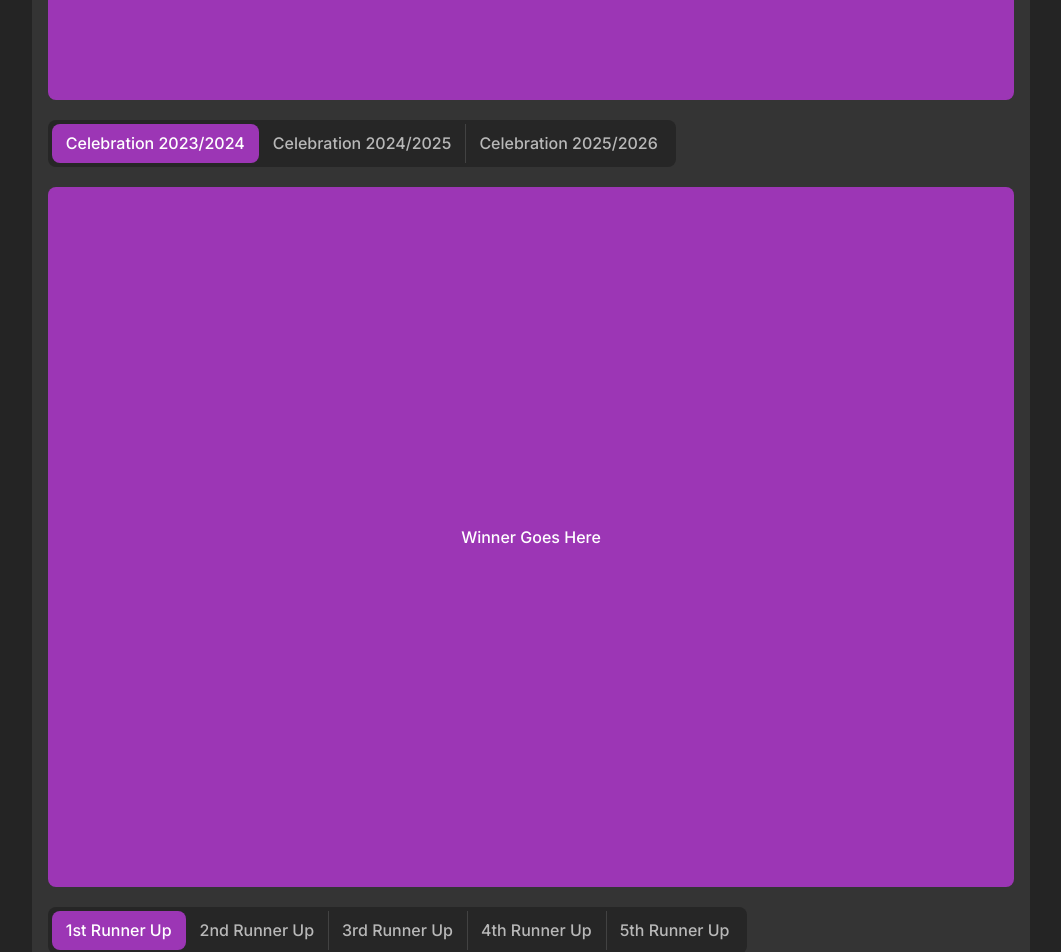
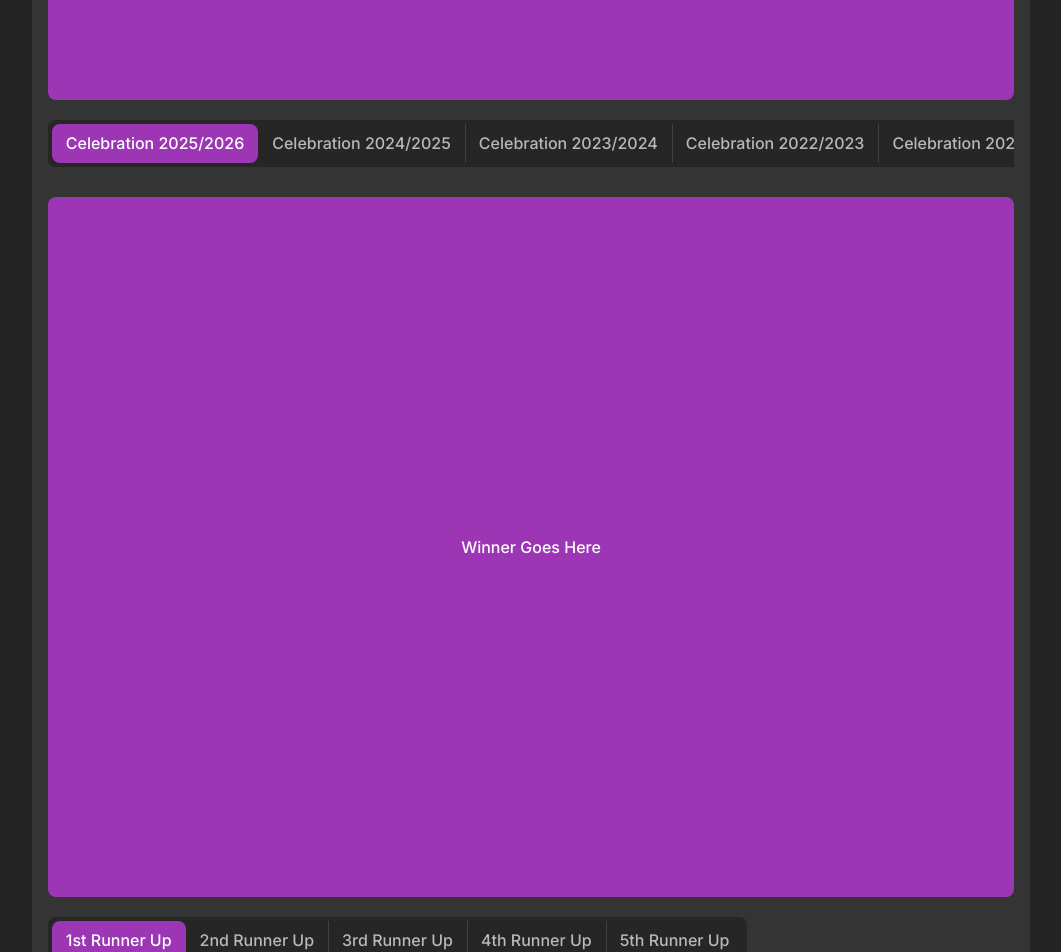
Before and after one commit to Ya-dola/spark-web, a Next.js app: page /challenge in a window 1280 px wide. Shown: the part 1100-2052 px from the top of the page, without its empty margins (109-1170 px from the left). Built offline with nearby package versions, Linux system fonts and the light colour scheme.

Commit message:
feat(scrollable-segmented-control): add scrollable segmented control
Added scrollable segmented control

```diff
--- a/app/challenge/page.tsx
+++ b/app/challenge/page.tsx
@@ -1,8 +1,9 @@
 'use client';
 
 import CustomAppShell from '@/components/custom_app_shell/custom_app_shell';
+import ScrollableSegmentedControl from '@/components/scrollable_segmented_control/scrollable_segmented_control';
 import SkeletonCard from '@/components/skeleton_card/skeleton_card';
-import { Flex, Paper, SegmentedControl, Space, Text } from '@mantine/core';
+import { Flex, Paper, Space, Text } from '@mantine/core';
 import { useMediaQuery } from '@mantine/hooks';
 
 function ChallengePage() {
@@ -52,8 +53,8 @@ function ChallengePage() {
           h={'auto'}
           bg={'#343434'}
           radius={'lg'}
-          px={'md'}
-          py={'xl'}
+          px={isMobile ? 'sm' : 'md'}
+          py={isMobile ? 'md' : 'xl'}
         >
           <SkeletonCard
             text={'Main Challenge Features Go Here'}
@@ -67,17 +68,19 @@ function ChallengePage() {
             height={400}
           />
           <Space h={'lg'} />
-          <SegmentedControl
-            w={isMobile ? '100%' : 'auto'}
-            orientation={isMobile ? 'vertical' : 'horizontal'}
-            size={'md'}
-            radius={'md'}
-            color={'grape'}
-            bg={'#262626'}
-            data={[
+          <ScrollableSegmentedControl
+            segmentData={[
+              'Celebration 2025/2026',
+              'Celebration 2024/2025',
               'Celebration 2023/2024',
-              'Celebration 2024/2025',
-              'Celebration 2025/2026',
+              'Celebration 2022/2023',
+              'Celebration 2021/2022',
+              'Celebration 2020/2021',
+              'Celebration 2019/2020',
+              'Celebration 2018/2019',
+              'Celebration 2017/2018',
+              'Celebration 2016/2017',
+              'Celebration 2015/2016',
             ]}
           />
           <Space h={'lg'} />
@@ -87,14 +90,8 @@ function ChallengePage() {
             height={700}
           />
           <Space h={'lg'} />
-          <SegmentedControl
-            w={isMobile ? '100%' : 'auto'}
-            orientation={isMobile ? 'vertical' : 'horizontal'}
-            size={'md'}
-            radius={'md'}
-            color={'grape'}
-            bg={'#262626'}
-            data={[
+          <ScrollableSegmentedControl
+            segmentData={[
               '1st Runner Up',
               '2nd Runner Up',
               '3rd Runner Up',
--- /dev/null
+++ b/components/scrollable_segmented_control/scrollable_segmented_control.tsx
@@ -0,0 +1,58 @@
+import {
+  MantineSize,
+  ScrollArea,
+  SegmentedControl,
+  SegmentedControlItem,
+} from '@mantine/core';
+import { useMediaQuery } from '@mantine/hooks';
+
+interface ScrollableSegmentedControlProps {
+  segmentData: (string | SegmentedControlItem)[];
+  scrollbars?: 'x' | 'y' | 'xy';
+  scrollType?: 'auto' | 'always' | 'scroll' | 'hover' | 'never';
+  scrollSize?: number;
+  offsetScrollbars?: boolean | 'x' | 'y';
+  segmentWidth?: string | number;
+  segmentSize?: MantineSize;
+  segmentRadius?: string;
+  segmentFgColor?: string;
+  segmentBgColor?: string;
+}
+
+function ScrollableSegmentedControl({
+  segmentData,
+  scrollbars = 'x',
+  scrollType = 'hover',
+  offsetScrollbars = true,
+  segmentRadius = 'md',
+  segmentFgColor = 'grape',
+  segmentBgColor = '#262626',
+  scrollSize,
+  segmentWidth,
+  segmentSize,
+}: ScrollableSegmentedControlProps) {
+  const isMobile = useMediaQuery('(max-width: 48em)', true, {
+    getInitialValueInEffect: false,
+  });
+
+  return (
+    // TODO - Make Scrolling to Selection Smooth and Animated
+    <ScrollArea
+      scrollbars={scrollbars}
+      type={scrollType}
+      scrollbarSize={scrollSize ?? isMobile ? 6 : 10}
+      offsetScrollbars={offsetScrollbars}
+    >
+      <SegmentedControl
+        w={segmentWidth ?? isMobile ? '100%' : 'auto'}
+        size={segmentSize ?? isMobile ? 'xs' : 'md'}
+        radius={segmentRadius}
+        color={segmentFgColor}
+        bg={segmentBgColor}
+        data={segmentData}
+      />
+    </ScrollArea>
+  );
+}
+
+export default ScrollableSegmentedControl;
```
